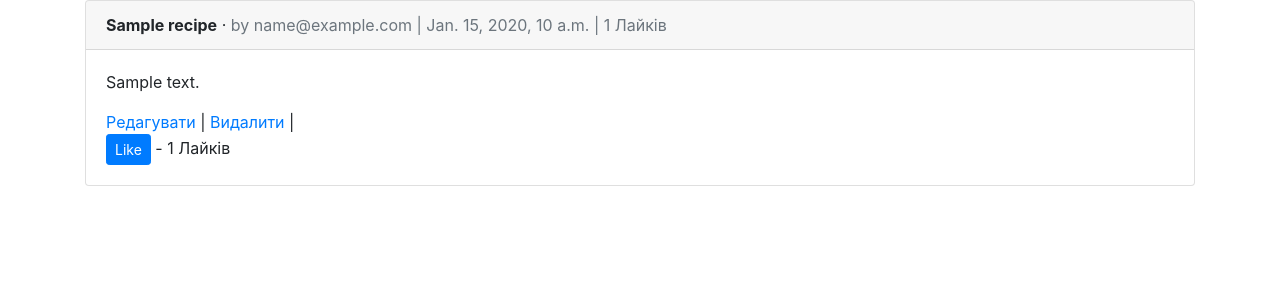
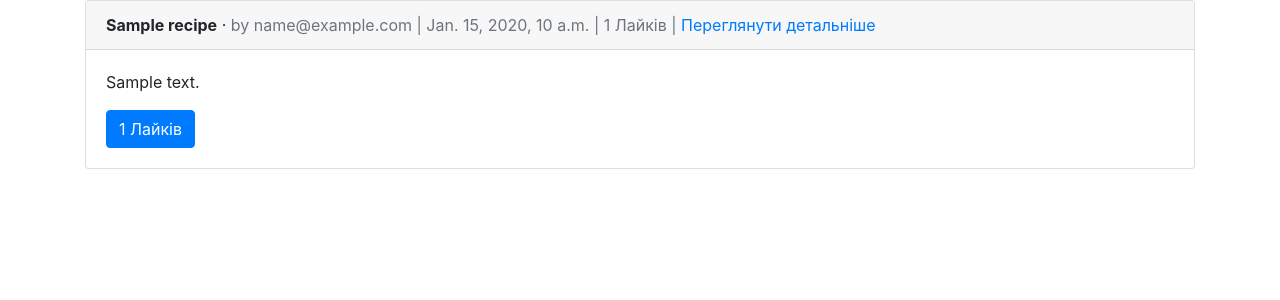
Before and after one commit to champl0o/CaloriesBook, a Django app: template templates/recipe_list.html in a window 1280 px wide. Shown: the part 72-372 px from the top of the page. Run offline with Django 3.2, Linux system fonts and the light colour scheme; the template is opened without the code that fills it: values that come from a table or form of the project are taken from there, others are empty; tables that the repository leaves empty hold one stand-in row (values such as "Sample post"); some libraries are stand-ins or nearby versions.

Commit message:
fixed likes

```diff
--- a/recipes/models.py
+++ b/recipes/models.py
@@ -10,7 +10,7 @@ class Recipe(models.Model):
     title = models.CharField(max_length=50, verbose_name='Назва рецепту')
     pub_date = models.DateTimeField(default=now, editable=False)
     description = models.TextField(verbose_name='Опис')
-    likes = models.ManyToManyField(get_user_model(), related_name='recipe_posts')
+    likes = models.ManyToManyField(get_user_model(), related_name='recipe_likes')
 
     def total_likes(self):
         return self.likes.count()
--- a/recipes/views.py
+++ b/recipes/views.py
@@ -30,7 +30,6 @@ class RecipeDetailView(LoginRequiredMixin, generic.detail.DetailView):
         customRecipeInstance = get_object_or_404(Recipe, id=self.kwargs['pk'])
         total_likes = customRecipeInstance.total_likes()
         context["total_likes"] = total_likes
-        template_name = 'recipe_detail.html'
         return context
 
 class RecipeUpdateView(LoginRequiredMixin, UserPassesTestMixin, edit.UpdateView):
--- a/templates/recipe_detail.html
+++ b/templates/recipe_detail.html
@@ -6,8 +6,10 @@
     <p>by {{ object.author }} | {{ object.pub_date }}</p>
     <p>{{ object.description }}</p>
   </div>
+  {% if user == recipe.author %}
     <p><a href="{% url 'recipe_edit' recipe.pk %}">Редагувати</a> |
       <a href="{% url 'recipe_delete' recipe.pk %}">Видалити</a></p>
+  {% endif %}
     <p>Повернутись до <a href="{% url 'recipe_list' %}">Всіх рецептів</a>.</p>
     <br/><br/>
     <hr>
@@ -16,7 +18,6 @@
       {% csrf_token %}
       <button type="submit" name="recipe_id",
       value="{{ recipe.id }}", class="btn btn-primary
-      btn-sm">Like</button> - {{ total_likes }} Лайків
-
+      btn">{{ total_likes }} Лайків</button>
     </form>
 {% endblock content %}
--- a/templates/recipe_list.html
+++ b/templates/recipe_list.html
@@ -8,17 +8,19 @@
     <div class="card-header">
       <span class="font-weight-bold">{{ recipe.title }}</span> &middot;
       <span class="text-muted">by {{ recipe.author }} |
-      {{ recipe.pub_date }} | {{ recipe.total_likes }} Лайків</span>
+      {{ recipe.pub_date }} | {{ recipe.total_likes }} Лайків | <a href="{% url 'recipe_detail' recipe.pk %}">Переглянути детальніше</a></span>
     </div>
     <div class="card-body">
       <p>{{ recipe.description }}</p>
-      <a href="{% url 'recipe_edit' recipe.pk %}">Редагувати</a> |
-      <a href="{% url 'recipe_delete' recipe.pk %}">Видалити</a> |
+      {% if request.user == recipe.author %}
+        <p><a href="{% url 'recipe_edit' recipe.pk %}">Редагувати</a> |
+          <a href="{% url 'recipe_delete' recipe.pk %}">Видалити</a></p>
+      {% endif %}
       <form action="{% url 'like_recipe' recipe.pk %}" method="post">
         {% csrf_token %}
         <button type="submit" name="recipe_id",
         value="{{ recipe.id }}", class="btn btn-primary
-        btn-sm">Like</button> - {{ recipe.total_likes }} Лайків
+        btn">{{ recipe.total_likes }} Лайків</button>
       </form>
     </div>
   </div>
```
